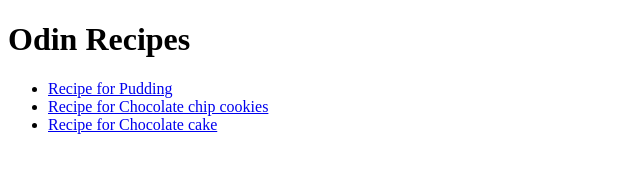
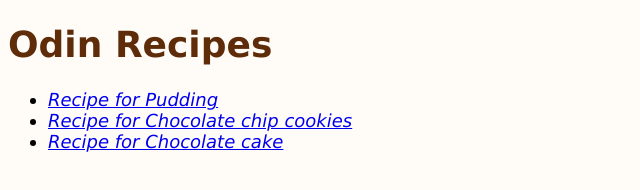
Before and after one commit to mFaizanBaloch/odin-recipes, a plain HTML site: page index.html in a window 1280 px wide. Shown: the whole page, without its empty margins (0-640 px from the left). Drawn offline with Linux system fonts and the light colour scheme.

Commit message:
Implement CSS styling to Home and Recipe pages
used external CSS to style the home page and the
three recipe pages. For home page, "style.css"
was created in directory where "index.html" is.

For recipes, "styleRecipes.css" was created within
the recipes folder where all the recipe's html
files are.

```diff
--- a/index.html
+++ b/index.html
@@ -4,6 +4,7 @@
 <head>
     <meta charset="UTF-8">
     <title>Odin Recipes</title>
+    <link rel="stylesheet" href="style.css">
 </head>
 
 <body>
--- /dev/null
+++ b/recipes/styleRecipes.css
@@ -0,0 +1,9 @@
+body {
+    background-color: rgb(255, 252, 248);
+    font-family: Verdana, sans-serif;
+    font-size: 18px;
+}
+
+h1, h3 {
+    color:rgb(94, 44, 9)
+}
--- /dev/null
+++ b/style.css
@@ -0,0 +1,13 @@
+body {
+    background-color: rgb(255, 252, 248);
+    font-family: Verdana, sans-serif;
+    font-size: 18px;
+}
+
+li {
+    font-style: italic;
+}
+
+h1 {
+    color:rgb(94, 44, 9)
+}
```
Also changed, not shown: recipes/choco_cake.html (+1 -0 lines), recipes/cookies.html (+1 -0 lines), recipes/pudding.html (+1 -0 lines).
